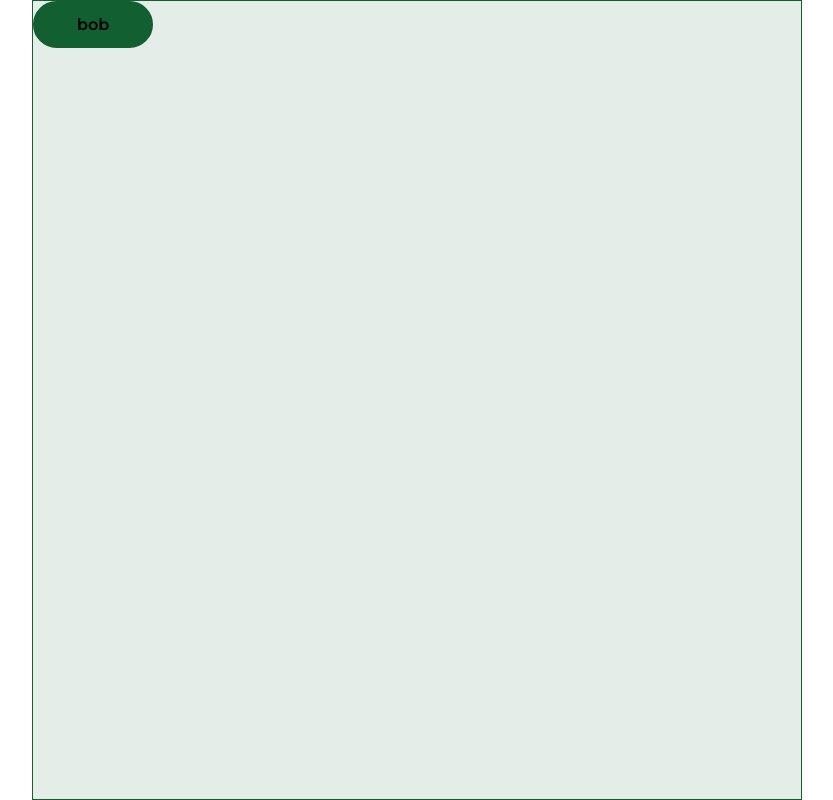
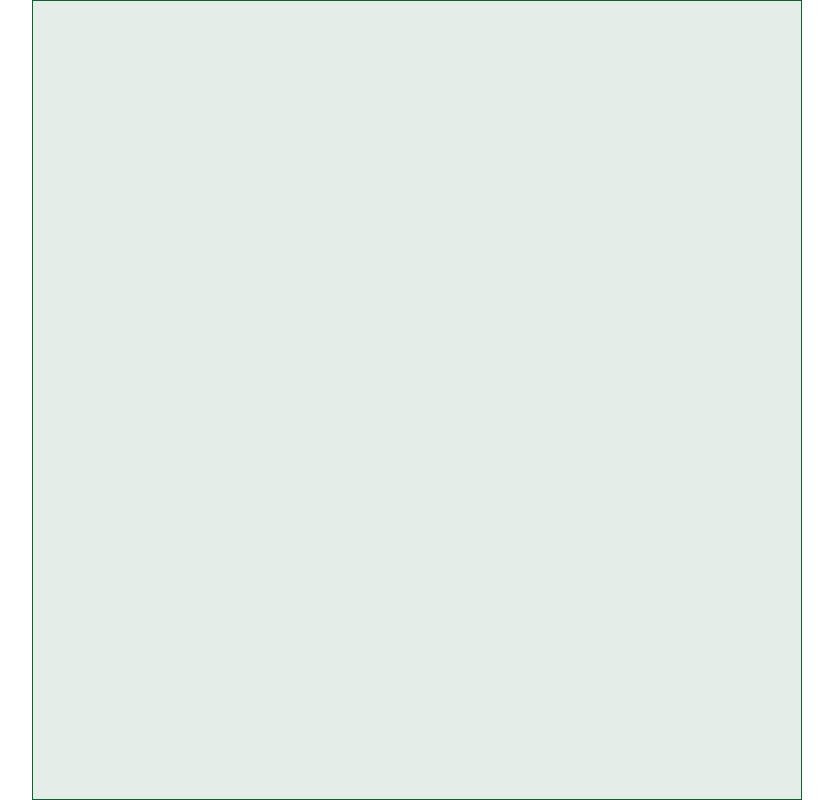
Before and after one commit to alvihelene/Geografiskhave-FE-alvitest, a React (Vite) app: page /test in a window 1280 px wide. Shown: the whole page, without its empty margins (223-1056 px from the left). Built offline with nearby package versions, Linux system fonts and the light colour scheme.

Commit message:
removed test from test

```diff
--- a/src/pages/TestPage/TestPage.tsx
+++ b/src/pages/TestPage/TestPage.tsx
@@ -3,9 +3,6 @@ import Button from "../../components/shared/buttons/button";
 
 const TestPage = () => {
   return <div>
-    <Button
-    text="bob"
-    onClick={() => {console.log("bob");}}/>
 
   </div>;
 };
```
